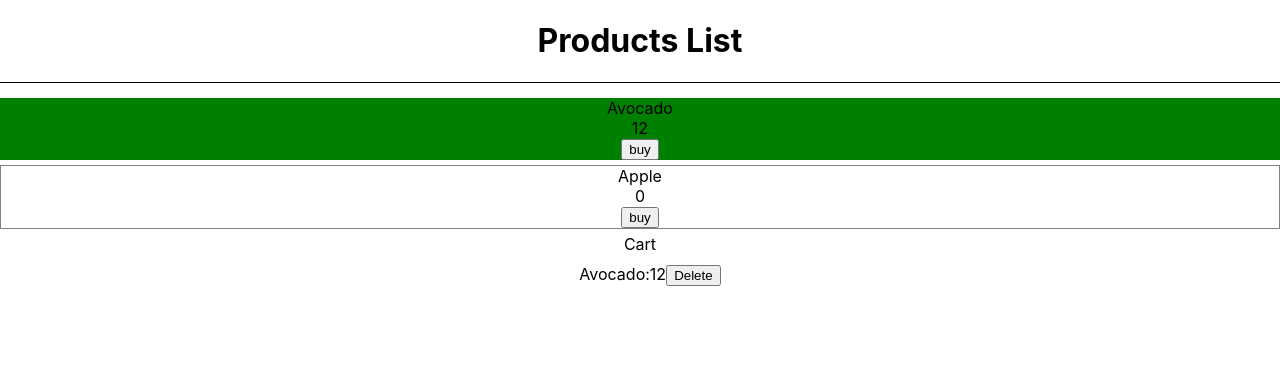
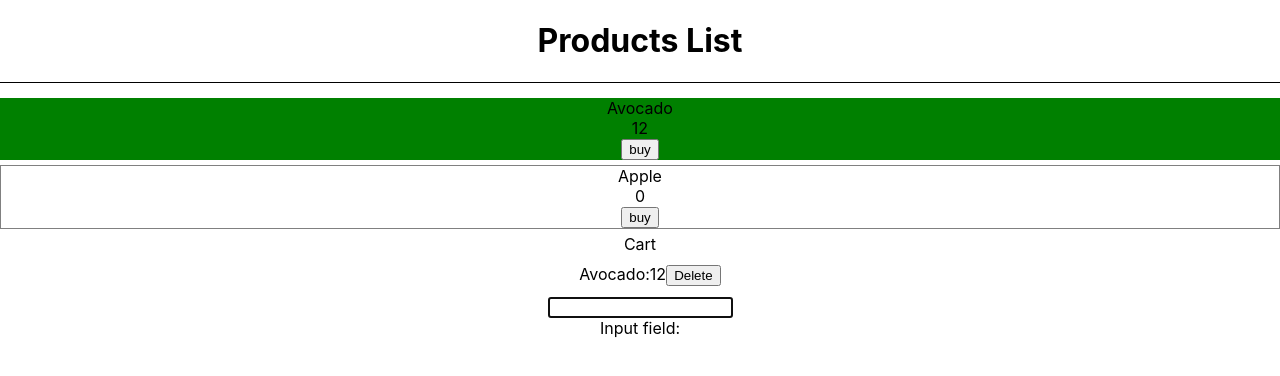
Before and after one commit to roasher/react-learning, a React (Create React App) app: page / in a window 1280 px wide. Shown: the top 376 px of the page. Built offline with nearby package versions, Linux system fonts and the light colour scheme.

Commit message:
add input field

```diff
--- a/src/App.js
+++ b/src/App.js
@@ -13,7 +13,16 @@ class App extends React.Component {
       {id: '1', name: "Avocado"},
       {id: '2', name: "Apple"}
     ],
-    cart: [{id: '1', count: 12}]
+    cart: [{id: '1', count: 12}],
+    inputData: ''
+  }
+
+  componentDidMount() {
+    this.inputRef.focus()
+  }
+
+  inputChangeHandler = (value) => {
+    this.setState({inputData: value})
   }
 
   addToCart = (id) => {
@@ -85,6 +94,15 @@ class App extends React.Component {
             getLabelByProductId={this.getLabelByProductId}
             deleteFromCartById={this.deleteFromCartById}
           />
+          <div>
+            <input
+              type='text'
+              onChange={event => this.inputChangeHandler(event.target.value)}
+              value={this.state.inputData}
+              ref={ref => this.inputRef = ref}
+            />
+            <div>Input field: {this.state.inputData}</div>
+          </div>
         </div>
       </ErrorBoundary>
     );
--- a/src/components/Product.js
+++ b/src/components/Product.js
@@ -3,7 +3,7 @@ import styles from "../Product.module.scss"
 
 class Product extends React.Component {
   render() {
-    console.log('redner')
+    console.log('render')
     const {name, count, addToCart, deleteFromCart, inCart} = this.props;
     return (
       <div className={inCart ? styles.product__inCart : styles.product}>
```
